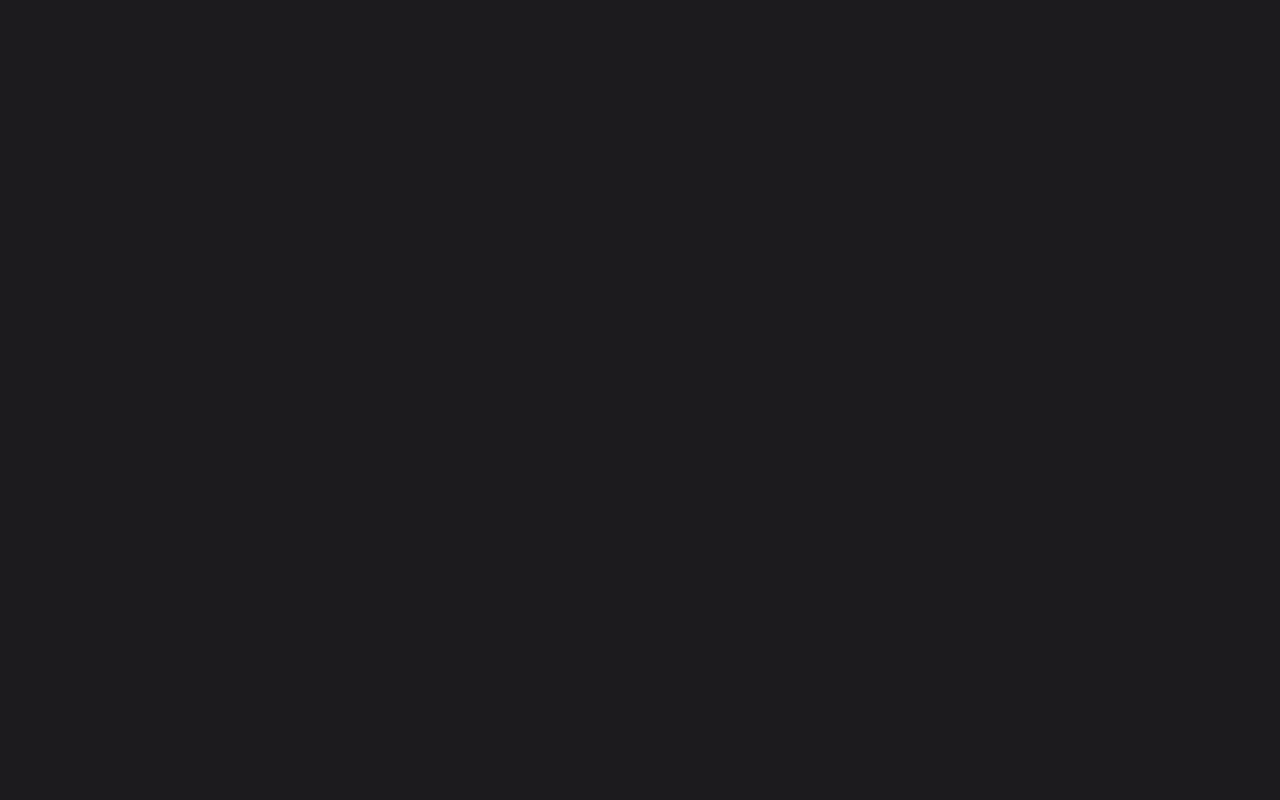
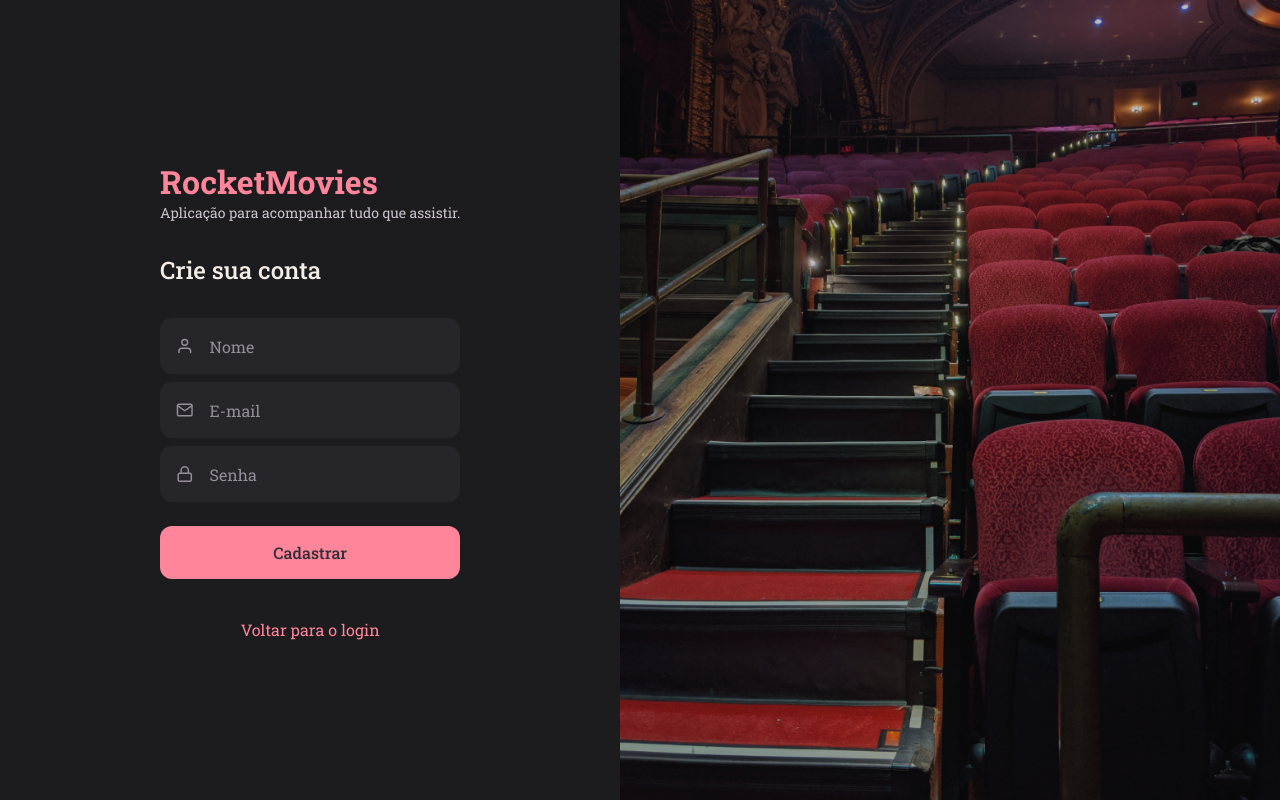
Before and after one commit to KevinSilvaa/rocketmovies-frontend, a React (Vite) app: page /register in a window 1280 px wide. Before the commit this address had no page. Built offline with nearby package versions, Linux system fonts and the light colour scheme.

Commit message:
Registrando usuário no banco de dados com os valores do input

```diff
--- a/package.json
+++ b/package.json
@@ -10,6 +10,7 @@
     "preview": "vite preview"
   },
   "dependencies": {
+    "axios": "^1.6.0",
     "react": "^18.2.0",
     "react-dom": "^18.2.0",
     "react-icons": "^4.11.0",
--- a/src/pages/SignUp/index.jsx
+++ b/src/pages/SignUp/index.jsx
@@ -1,10 +1,40 @@
-import { Container, Form, Background} from "./styles";
+import { useState } from "react";
 import { FiUser, FiMail, FiLock, FiArrowLeft } from "react-icons/fi";
+import { Link, useNavigate } from "react-router-dom";
+
+import { api } from "../../services/api";
+
 import { Input } from "../../components/Input";
 import { Button } from "../../components/Button";
-import { ButtonText } from "../../components/ButtonText";
+
+import { Container, Form, Background } from "./styles";
 
 export function SignUp() {
+
+  const [name, setName] = useState("");
+  const [email, setEmail] = useState("");
+  const [password, setPassword] = useState("");
+
+  const navigate = useNavigate();
+
+  function handleSignUp() {
+    if (!name || !email || !password) {
+      return alert("Preencha todos os campos!");
+    }
+
+    api.post("/users", { name, email, password })
+      .then(() => {
+        alert("Cadastro finalizado com sucesso!");
+        navigate("/");
+      })
+      .catch(error => {
+        if (error.response) {
+          alert(error.response.data.message);
+        } else {
+          alert("Não foi possível cadastrar.");
+        }
+      });
+  }
 
   return (
     <Container>
@@ -18,26 +48,29 @@
           placeholder="Nome"
           type="text"
           icon={FiUser}
+          onChange={e => setName(e.target.value)}
         />
 
         <Input
           placeholder="E-mail"
           type="text"
           icon={FiMail}
+          onChange={e => setEmail(e.target.value)}
         />
 
         <Input
           placeholder="Senha"
           type="password"
           icon={FiLock}
+          onChange={e => setPassword(e.target.value)}
         />
 
-        <Button title="Cadastrar" />
+        <Button
+          title="Cadastrar"
+          onClick={handleSignUp}
+        />
 
-        <ButtonText to="/"
-          icon={FiArrowLeft}
-          title="Voltar para o login"
-        />
+        <Link to="/">Voltar para o login</Link>
       </Form>
 
       <Background />
--- a/src/pages/SignUp/styles.js
+++ b/src/pages/SignUp/styles.js
@@ -32,6 +32,8 @@
     }
 
     > a {
+        text-align: center;
+        color: ${({ theme }) => theme.COLORS.PINK};
         margin-top: 2.5rem;
         justify-content: center;
     }
--- a/src/routes/index.jsx
+++ b/src/routes/index.jsx
@@ -6,7 +6,7 @@
 
   return (
     <BrowserRouter>
-      <AppRoutes />
+      <AuthRoutes />
     </BrowserRouter>
   );
 }
--- /dev/null
+++ b/src/services/api.js
@@ -0,0 +1,5 @@
+import axios from "axios";
+
+export const api = axios.create({
+    baseURL: "http://localhost:3333"
+});
```
Also changed, not shown: 1 other file (tests, documents, lock files or other folders).
